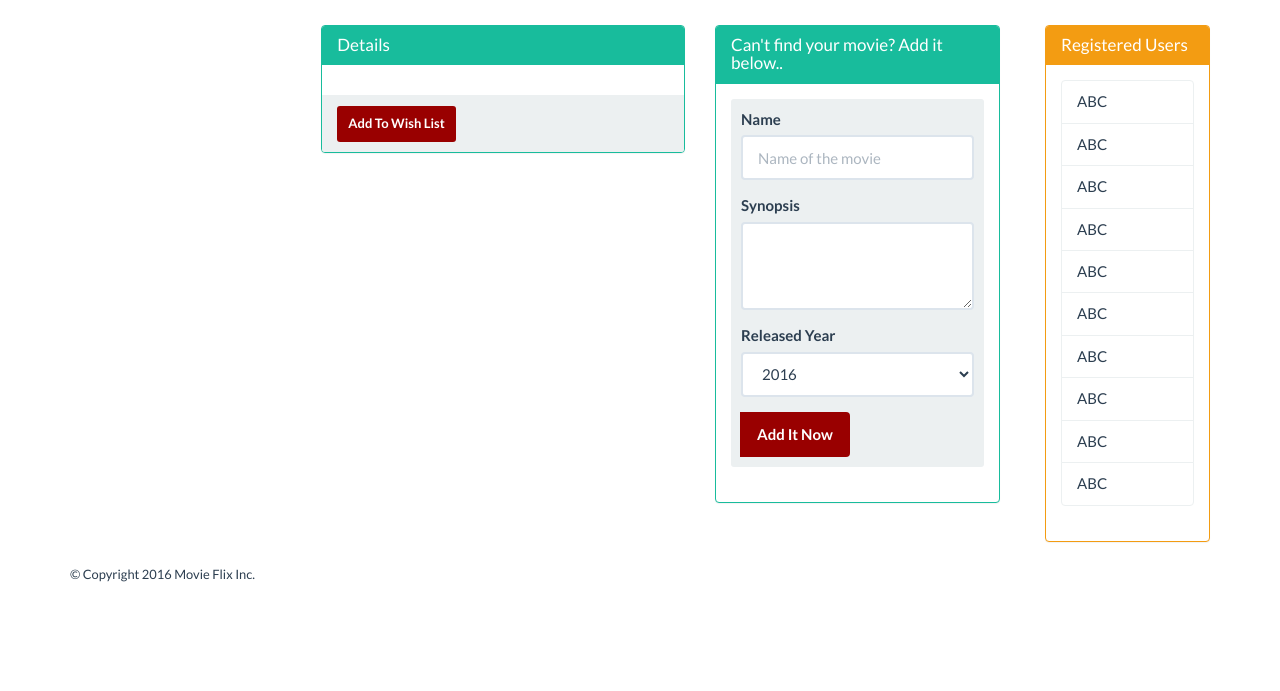
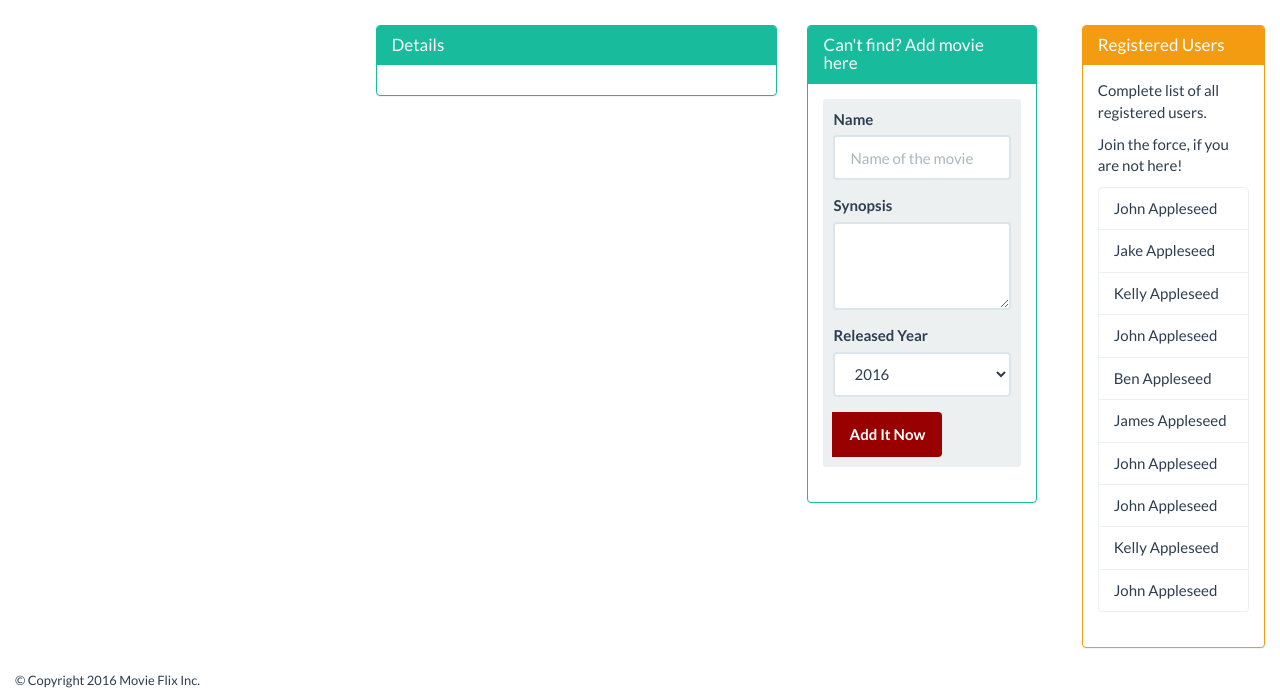
Before and after one commit to sbailwal/movie-flix, a website: page js/marionette-movieflix/list-movies.html in a window 1280 px wide. Shown: the part 163-854 px from the top of the page. Before the commit the page ends 800 px from the top, so only its background shows below. Drawn offline with Linux system fonts and the light colour scheme.

Commit message:
bootstrap, laying out foundation for regions

```diff
--- a/js/marionette-movieflix/list-movies.html
+++ b/js/marionette-movieflix/list-movies.html
@@ -59,7 +59,7 @@
 
 
         <!--Step 2: Adding Marionette grid system to display data-->
-        <div class="container">
+        <div class="container-fluid">
             <div class="page-header">
                 <h3>Marionette Power <small>Grid System using List</small></h3>
             </div>
@@ -69,7 +69,7 @@
                 <div class ="col-xs-10"> <!-- panel panel-success-->
 
                     <!--1st col: movie list-->
-                    <div class="col-xs-3">
+                    <div class="col-xs-4">
                         <ul class="list-group" id="movies">
                             <!-- Marionette configured to list movies here-->
                         </ul>
@@ -85,17 +85,17 @@
                             <div class="panel-body" id="details">
                                 <!--Marionette inserts detailed data here-->
                             </div>
-                            <div class="panel-footer">
+                            <!--<div class="panel-footer">
                                 <button type="button" class="btn btn-sm action-button" onclick="notImplementedAlert()">Add To Wish List</button>
-                            </div>
+                            </div>     -->
                         </div>
                     </div>
 
                     <!--3rd col: "Add new movie"" form-->
-                    <div class="col-xs-4">
+                    <div class="col-xs-3">
                         <div class ="panel panel-success">
                             <div class="panel-heading">
-                                <h1 class="panel-title">Can't find your movie? Add it below..</h1>
+                                <h1 class="panel-title">Can't find? Add movie here</h1>
                             </div>
                         <div class="panel-body">
                             <form class ="well well-sm add-movie-form" role="form">
@@ -137,17 +137,18 @@
                                 <h1 class="panel-title">Registered Users</h1>
                             </div>
                         <div class="panel-body">
+                            <p>Complete list of all registered users.</p> <p>Join the force, if you are not here!</p>
                             <ul class="list-group" id="wishlist">
-                                <li class="list-group-item">ABC</li>
-                                <li class="list-group-item">ABC</li>
-                                <li class="list-group-item">ABC</li>
-                                <li class="list-group-item">ABC</li>
-                                <li class="list-group-item">ABC</li>
-                                <li class="list-group-item">ABC</li>
-                                <li class="list-group-item">ABC</li>
-                                <li class="list-group-item">ABC</li>
-                                <li class="list-group-item">ABC</li>
-                                <li class="list-group-item">ABC</li>
+                                <li class="list-group-item">John Appleseed</li>
+                                <li class="list-group-item">Jake Appleseed</li>
+                                <li class="list-group-item">Kelly Appleseed</li>
+                                <li class="list-group-item">John Appleseed</li>
+                                <li class="list-group-item">Ben Appleseed</li>
+                                <li class="list-group-item">James Appleseed</li>
+                                <li class="list-group-item">John Appleseed</li>
+                                <li class="list-group-item">John Appleseed</li>
+                                <li class="list-group-item">Kelly Appleseed</li>
+                                <li class="list-group-item">John Appleseed</li>
                             </ul>
                         </div>
                     </div>
--- a/js/marionette-movieflix/views/addMovie.js
+++ b/js/marionette-movieflix/views/addMovie.js
@@ -14,9 +14,8 @@ define([
         },
 
         onSubmit: function(e) {
-            console.log("YEAH.. on submit called");
             e.preventDefault();
-            this.channel.trigger("add-movie", Backbone.Syphon.serialize(this));
+            this.channel.trigger("add-movie", Syphon.serialize(this));
         },
     });
 
```
Also changed, not shown: js/marionette-movieflix/app.js (+2 -5 lines).
